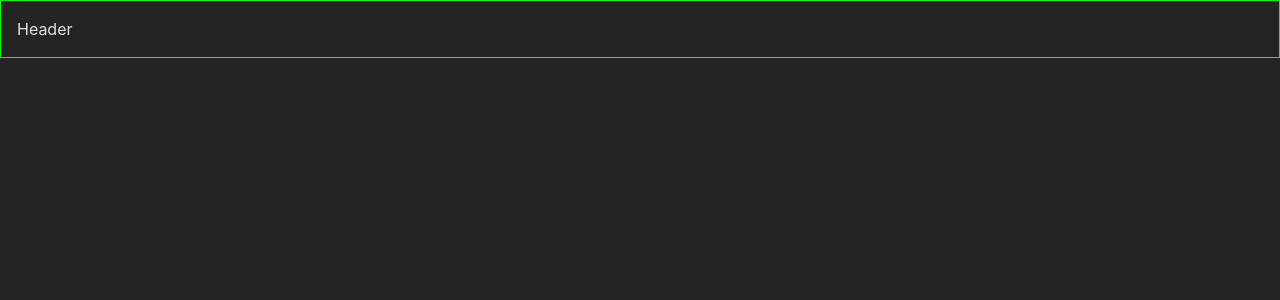
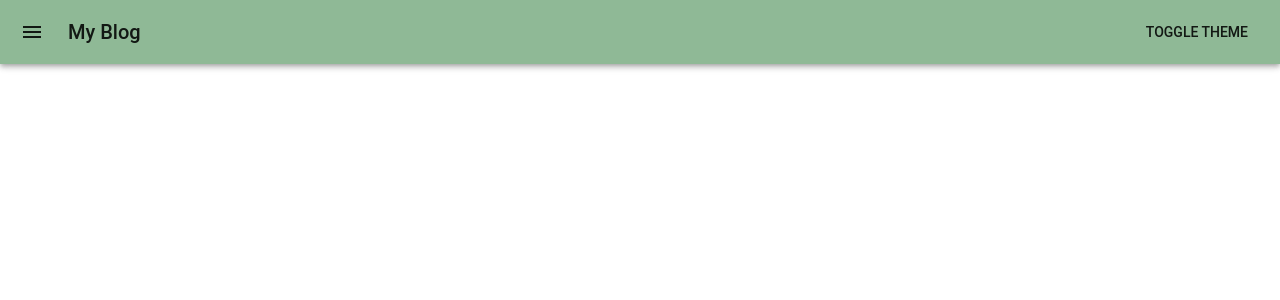
Before and after one commit to JSammy23/blog-client, a React (Vite) app: page / in a window 1280 px wide. Shown: the top 300 px of the page. Built offline with nearby package versions, Linux system fonts and the light colour scheme.

Commit message:
Create intial theme.

```diff
--- a/src/App.jsx
+++ b/src/App.jsx
@@ -1,12 +1,12 @@
 import { Routes, Route } from 'react-router-dom';
 import LandingPage from './pages/LandingPage/LandingPage';
 
-function App() {
+function App({ toggleTheme }) {
 
   return (
     <>
       <Routes>
-        <Route path='/' element={<LandingPage />} />
+        <Route path='/' element={<LandingPage toggleTheme={toggleTheme} />} />
       </Routes>
     </>
   )
--- a/src/components/Header/Header.jsx
+++ b/src/components/Header/Header.jsx
@@ -1,11 +1,29 @@
-import "./Header.Styles.css";
+// src/components/Header.jsx
+import React from 'react';
+import { AppBar, Toolbar, Typography, Button, IconButton } from '@mui/material';
+import MenuIcon from '@mui/icons-material/Menu';
+import { styled } from '@mui/system';
 
-const Header = () => {
+const HeaderContainer = styled(AppBar)(({ theme }) => ({
+  backgroundColor: theme.palette.primary.main,
+}));
+
+const Header = ({ toggleTheme }) => {
   return (
-    <header>
-        Header
-    </header>
-  )
-}
+    <HeaderContainer position="static">
+      <Toolbar>
+        <IconButton edge="start" color="inherit" aria-label="menu" sx={{ mr: 2 }}>
+          <MenuIcon />
+        </IconButton>
+        <Typography variant="h6" sx={{ flexGrow: 1 }}>
+          My Blog
+        </Typography>
+        <Button color="inherit" onClick={toggleTheme}>
+          Toggle Theme
+        </Button>
+      </Toolbar>
+    </HeaderContainer>
+  );
+};
 
 export default Header;
--- a/src/main.jsx
+++ b/src/main.jsx
@@ -1,13 +1,30 @@
-import React from 'react'
-import ReactDOM from 'react-dom/client'
-import App from './App.jsx'
+import React, { useState } from 'react';
+import ReactDOM from 'react-dom/client';
+import App from './App.jsx';
 import { BrowserRouter } from 'react-router-dom';
-import './index.css'
+import './index.css';
+import { ThemeProvider, CssBaseline } from '@mui/material';
+import { lightTheme, darkTheme } from './themes/theme.js';
+
+function Main() {
+  const [isDarkMode, setIsDarkMode] = useState(false);
+
+  const toggleTheme = () => {
+    setIsDarkMode(!isDarkMode);
+  };
+
+  return (
+    <ThemeProvider theme={isDarkMode ? darkTheme : lightTheme}>
+      <CssBaseline />
+      <BrowserRouter>
+        <App toggleTheme={toggleTheme} />
+      </BrowserRouter>
+    </ThemeProvider>
+  );
+}
 
 ReactDOM.createRoot(document.getElementById('root')).render(
   <React.StrictMode>
-    <BrowserRouter>
-      <App />
-    </BrowserRouter>
-  </React.StrictMode>,
-)
+    <Main />
+  </React.StrictMode>
+);
--- a/src/pages/LandingPage/LandingPage.jsx
+++ b/src/pages/LandingPage/LandingPage.jsx
@@ -1,10 +1,10 @@
 import Header from "../../components/Header/Header";
 import "./LandingPage.Styles.css";
 
-const LandingPage = () => {
+const LandingPage = ({ toggleTheme }) => {
   return (
     <>
-      <Header />
+      <Header toggleTheme={toggleTheme} />
     </>
   )
 }
--- /dev/null
+++ b/src/themes/theme.js
@@ -0,0 +1,61 @@
+// theme.js
+import { createTheme } from '@mui/material/styles';
+
+// Define color palette
+const colors = {
+  greenLight: '#A1CCA5',
+  green: '#8FB996',
+  greenDark: '#709775',
+  greenDarker: '#415D43',
+  greenDarkest: '#111D13',
+};
+
+// Light theme
+const lightTheme = createTheme({
+  palette: {
+    mode: 'light',
+    primary: {
+      main: colors.green,
+    },
+    secondary: {
+      main: colors.greenDark,
+    },
+    background: {
+      default: '#ffffff',
+      paper: '#f5f5f5',
+    },
+    text: {
+      primary: '#111D13',
+      secondary: '#415D43',
+    },
+  },
+  typography: {
+    fontFamily: 'Roboto, Arial, sans-serif',
+  },
+});
+
+// Dark theme
+const darkTheme = createTheme({
+  palette: {
+    mode: 'dark',
+    primary: {
+      main: colors.greenLight,
+    },
+    secondary: {
+      main: colors.greenDark,
+    },
+    background: {
+      default: '#111D13',
+      paper: '#1c1c1c',
+    },
+    text: {
+      primary: '#ffffff',
+      secondary: '#A1CCA5',
+    },
+  },
+  typography: {
+    fontFamily: 'Roboto, Arial, sans-serif',
+  },
+});
+
+export { lightTheme, darkTheme };
```
